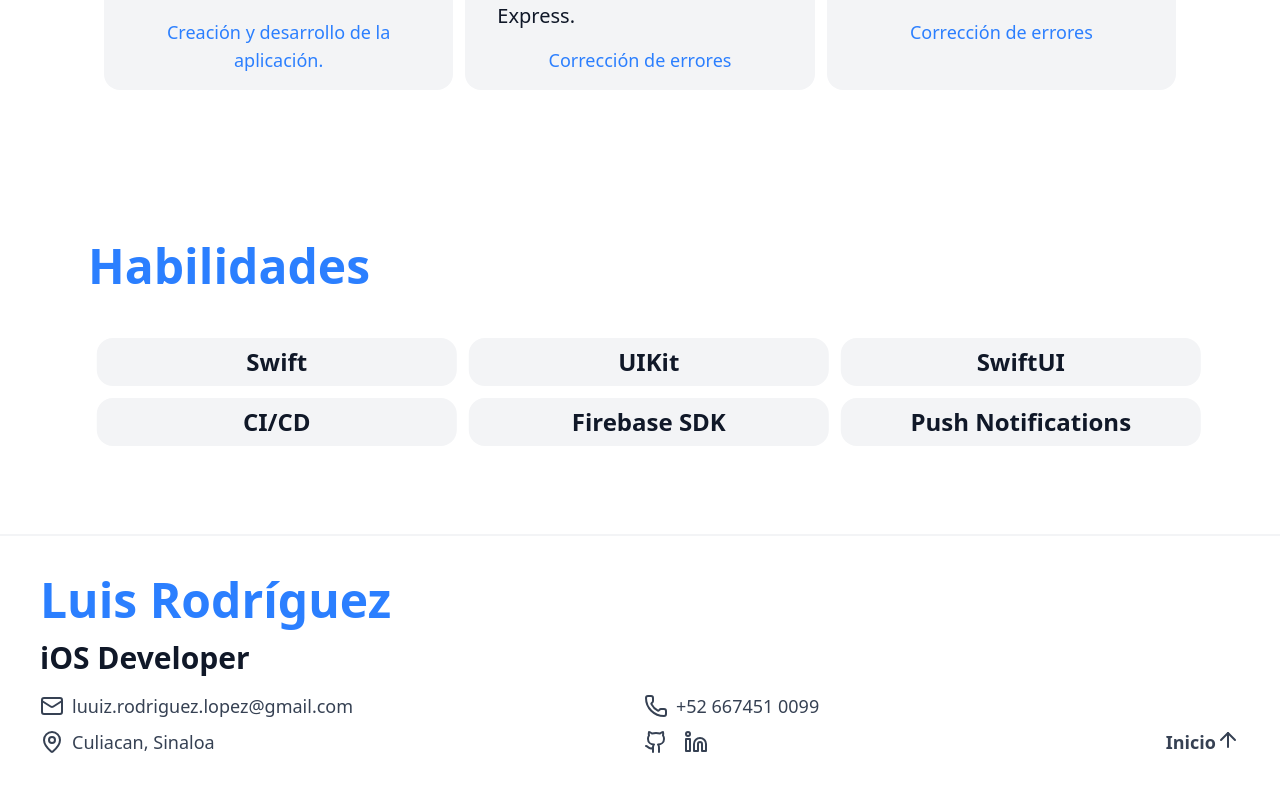
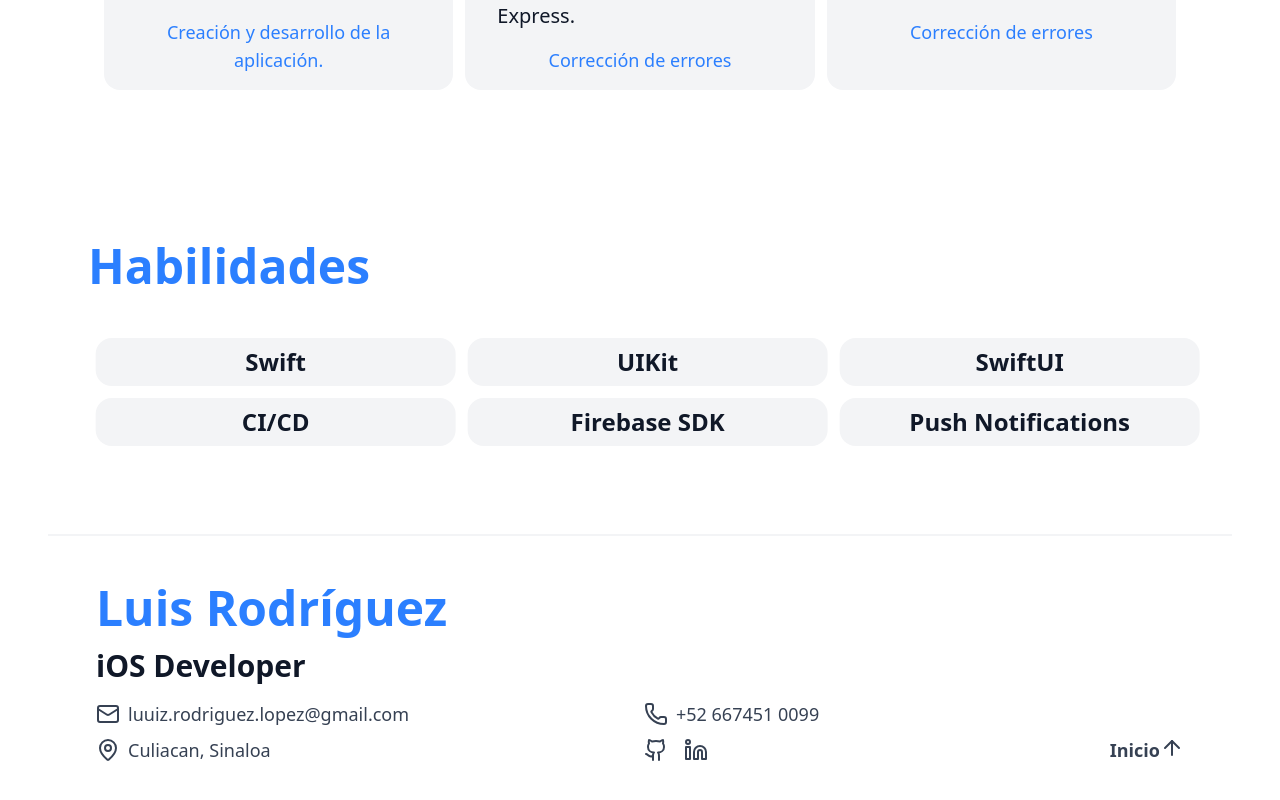
Before and after one commit to art321995/PortafolioLR, a React (Vite) app: page / in a window 1280 px wide. Shown: the part 4444-5244 px from the top of the page. Built offline with nearby package versions, Linux system fonts and the light colour scheme.

Commit message:
Se ajusta el margin del footer

```diff
--- a/src/Components/Footer.jsx
+++ b/src/Components/Footer.jsx
@@ -11,7 +11,7 @@ const enviarMensajeWhatsApp = () => {
 
 const Footer = () => {
   return (
-    <div className="border-t-2 border-t-gray-100">
+    <div className="border-t-2 border-t-gray-100 md:p-2 m-auto lg:m-12">
       <div
             className="flex-1 text-center m-10 md:text-left">
             <h1 className="font-poppins font-bold text-4xl md:text-5xl text-blue-500 mb-4">
```
